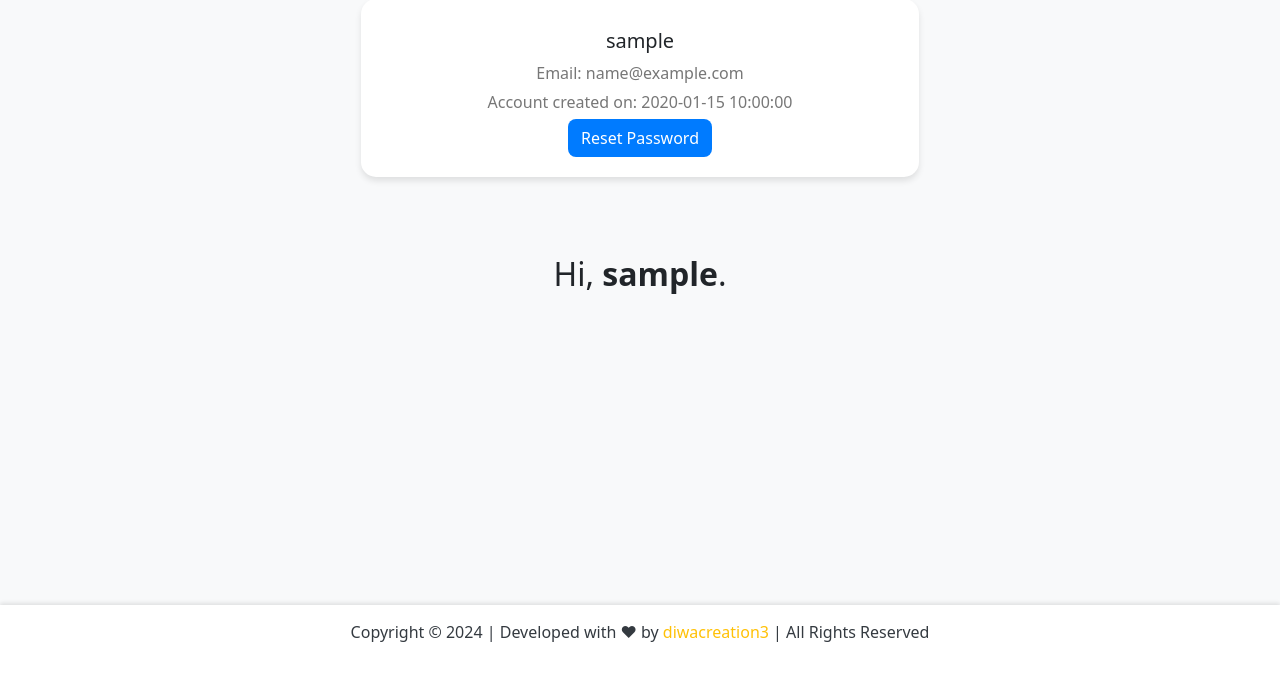
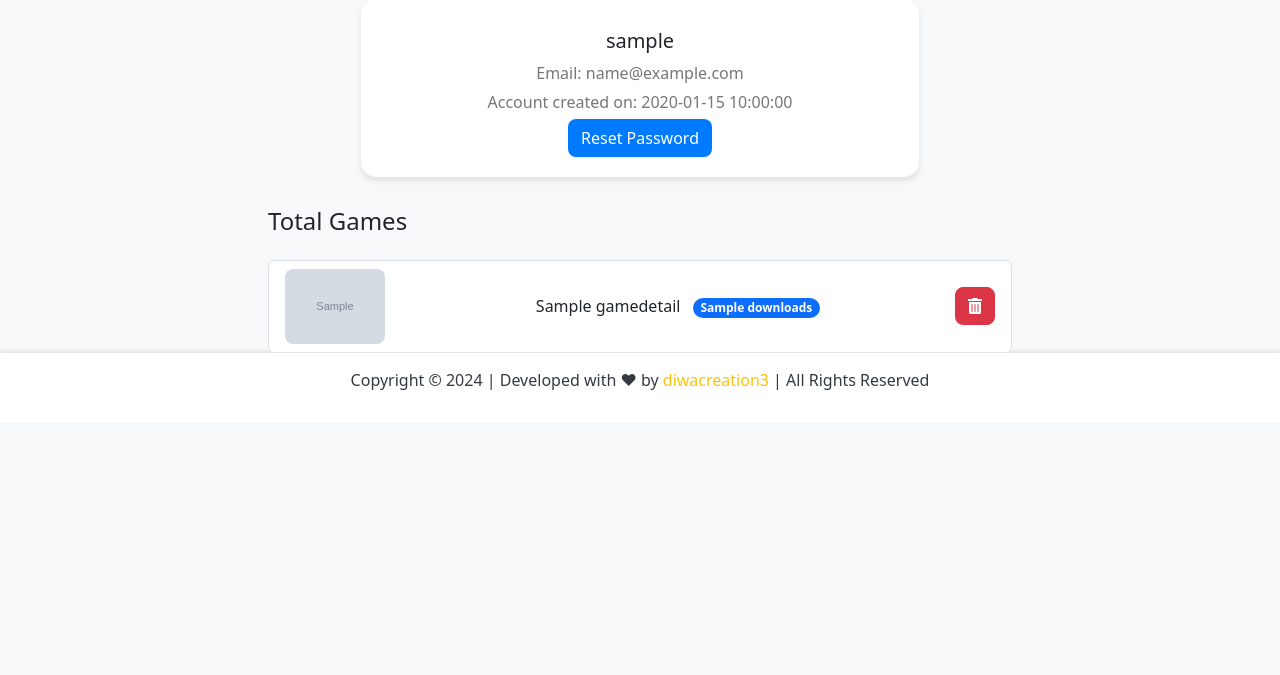
Before and after one commit to diwacreation3/Stupa-games, a PHP site: page /pages/admin.php in a window 1280 px wide. Shown: the part 125-800 px from the top of the page. Run offline with PHP 8.4, Linux system fonts and the light colour scheme; the visitor is signed in with stand-in values (Sample User, id 1); tables that the repository leaves empty or names only in its code hold one stand-in row (values such as "Sample post"); grey boxes marked "Sample" are stand-in pictures.

Commit message:
Ui updated 🍃🌻

```diff
--- a/assets/css/nav-footer-admin.css
+++ b/assets/css/nav-footer-admin.css
@@ -46,6 +46,10 @@ body {
 .delete-button {
     border-radius: 8px;
 }
+.delete-button a{
+    text-decoration: none;
+    color: #fff;
+}
 
 .delete-button:hover {
     background-color: #dc3545;
--- a/index.php
+++ b/index.php
@@ -57,11 +57,10 @@ require "includes/_paths.php";
 
         ?>
                         <div class="carousel-item <?php echo $active ?>">
-                            <img src="<?php echo trim($banner_url, "./") ?>"  alt="Game Banner 1">
+                            <img src="<?php echo trim($banner_url, "./") ?>"  alt="game_banner">
                             <div class="carousel-caption">
                                 <h2> <?php echo $row['game_name'] ?> </h2>
                                 <p ><?php echo $row['game_desc'] ?> </p>
-
                                 <a href="pages/download_manager.php?id=<?php echo $row['game_id']; ?>" class="btn btn-primary play-now-btn">Play Now  <i class="bi bi-play-circle-fill"></i></a>
                             </div>
                         </div>
--- a/pages/admin.php
+++ b/pages/admin.php
@@ -10,6 +10,7 @@ require "../includes/_admin_user.php";
 ?>
 <!DOCTYPE html>
 <html lang="en">
+
 <head>
     <meta charset="UTF-8">
     <meta name="viewport" content="width=device-width, initial-scale=1.0">
@@ -19,6 +20,7 @@ require "../includes/_admin_user.php";
     <link rel="stylesheet" href="https://cdn.jsdelivr.net/npm/bootstrap-icons@1.11.3/font/bootstrap-icons.min.css">
     <link rel="stylesheet" href="../assets/css/nav-footer-admin.css">
 </head>
+
 <body>
 
     <?php
@@ -27,16 +29,11 @@ $username = $_SESSION["username"];
     <?php nav_header($logo_path,  $add_game); ?>
 
     <?php
-   $sql= "SELECT * FROM users";
+    $sql = "SELECT * FROM users WHERE username = '$username'";
     $result = $mysqli->query($sql);
-   if($result->num_rows > 0)
-   {
+    if ($result->num_rows == 1) {
 
-        while($row = $result->fetch_assoc())
-        {
-            $user = $row['username'];
-            if($user == $username)
-            {
+        while ($row = $result->fetch_assoc()) {
     ?>
                 <!-- user profile info Content -->
                 <div class="container mt-5 d-flex flex-column align-items-center">
@@ -50,9 +47,45 @@ $username = $_SESSION["username"];
                     </div>
         <?php
             }
+        }
+
+        ?>
+
+        <!-- manage Game List -->
+        <div class="col-md-8">
+            <h4 class="mb-4">Total Games</h4>
+            <ul class="list-group">
+            <?php
+
+            $sqli = "SELECT * FROM gamedetail WHERE username = '$username'";
+            $results = $mysqli->query($sqli);
+            if ($results->num_rows > 0){
+
+                while ($rows = $results->fetch_assoc()) {
+                    $banner_url = $rows["banner_path"];
+
+
+            ?>
+                <li class="list-group-item d-flex justify-content-between align-items-center">
+                    <div class="me-3">
+                        <img src="<?php echo $banner_url ?>" alt="Game Image" class="game-image">
+                    </div>
+                    <div>
+                        <span><?php echo $rows['game_name'] ?></span>
+                        <span class="badge bg-primary rounded-pill ms-2"><?php echo $rows['downloads'], " downloads" ?></span>
+                    </div>
+                    <button class="btn btn-danger delete-button" >
+                    <a href=delete_game.php?id=<?php echo rawurlencode( $rows['game_id']) ?>&binary_path=<?php echo rawurlencode($rows['binary_path']) ?>&img_path=<?php echo rawurlencode ($rows['banner_path']) ?> >  <i class="fas fa-trash-alt"></i> </a>
+
+                    </button>
+                </li>
+            <?php
             }}
             ?>
-        <h2 class="my-5">Hi, <b><?php echo ($_SESSION["username"]); ?></b>.  </h2>
+                <!-- Add more games here -->
+            </ul>
+        </div>
+
 
                 </div>
 
@@ -66,4 +99,5 @@ $username = $_SESSION["username"];
                 <script src="https://cdn.jsdelivr.net/npm/bootstrap@5.1.3/dist/js/bootstrap.bundle.min.js" integrity="sha384-ka7Sk0Gln4gmtz2MlQnikT1wXgYsOg+OMhuP+IlRH9sENBO0LRn5q+8nbTov4+1p" crossorigin="anonymous"></script>
 
 </body>
+
 </html>
--- a/pages/delete_game.php
+++ b/pages/delete_game.php
@@ -14,7 +14,7 @@ if (isset($_GET['id'])) {
      $result = $mysqli->query($sql);
      if ($result == TRUE) {
         echo "Record deleted successfully.";
-        header('Location: manage_games.php');
+        header('Location: admin.php');
     }else{
         echo "Error:" . $sql . "<br>" . $mysqli->error;
     }
--- a/pages/widgets/footer.php
+++ b/pages/widgets/footer.php
@@ -2,7 +2,7 @@
 function footer_bar($developer)
 {
     echo <<<EOT
-         <footer class="footer fixed-bottom">
+         <footer class="footer ">
         <div class="container">
             <p>Copyright &copy <span id = "getCurrentYear"> </span>  | Developed with &#10084; by <a href="https://github.com/diwacreation3">diwacreation3</a> | All Rights Reserved</p>
             <script> document.getElementById("getCurrentYear").innerHTML = new Date().getFullYear(); </script>
```
Lines whose indentation alone changed are shown as unchanged.
